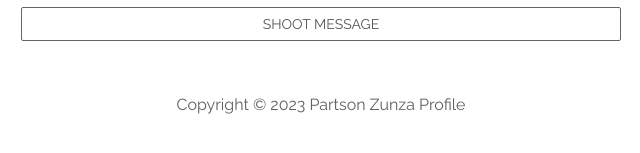
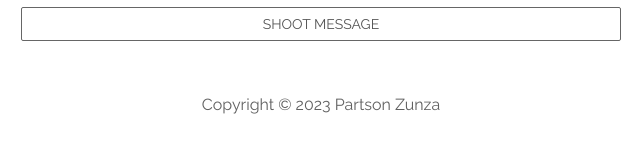
Before and after one commit to Partie-Muku/school_projects, a plain HTML site: page index.html in a window 1280 px wide. Shown: the part 6007-6160 px from the top of the page, 319-959 px from the left. Drawn offline with Linux system fonts and the light colour scheme.

Commit message:
changes added to profile

```diff
--- a/index.html
+++ b/index.html
@@ -414,7 +414,7 @@ standards-based system implementations.
 				</div>
 				<div class="col-md-1 col-sm-1"></div>
 				<div class="col-md-12 col-sm-12">
-					<p>Copyright &copy; 2023 Partson Zunza Profile </p>
+					<p>Copyright &copy; 2023 Partson Zunza </p>
 				</div>
 			</div>
 		</div>
```
